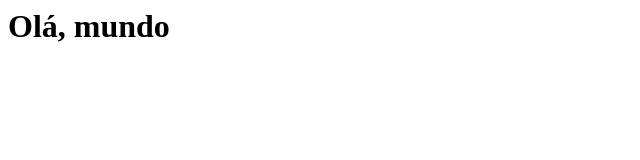
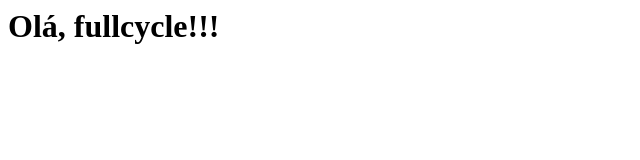
Before and after one commit to brnathanlima/curso-git-fullcycle, a plain HTML site: page index.html in a window 1280 px wide. Shown: the whole page, without its empty margins (0-640 px from the left). Drawn offline with Linux system fonts and the light colour scheme.

Commit message:
Ajustando boas-vindas

```diff
--- a/index.html
+++ b/index.html
@@ -1 +1 @@
-<h1>Olá, mundo</h1>
+<h1>Olá, fullcycle!!!</h1>
```
